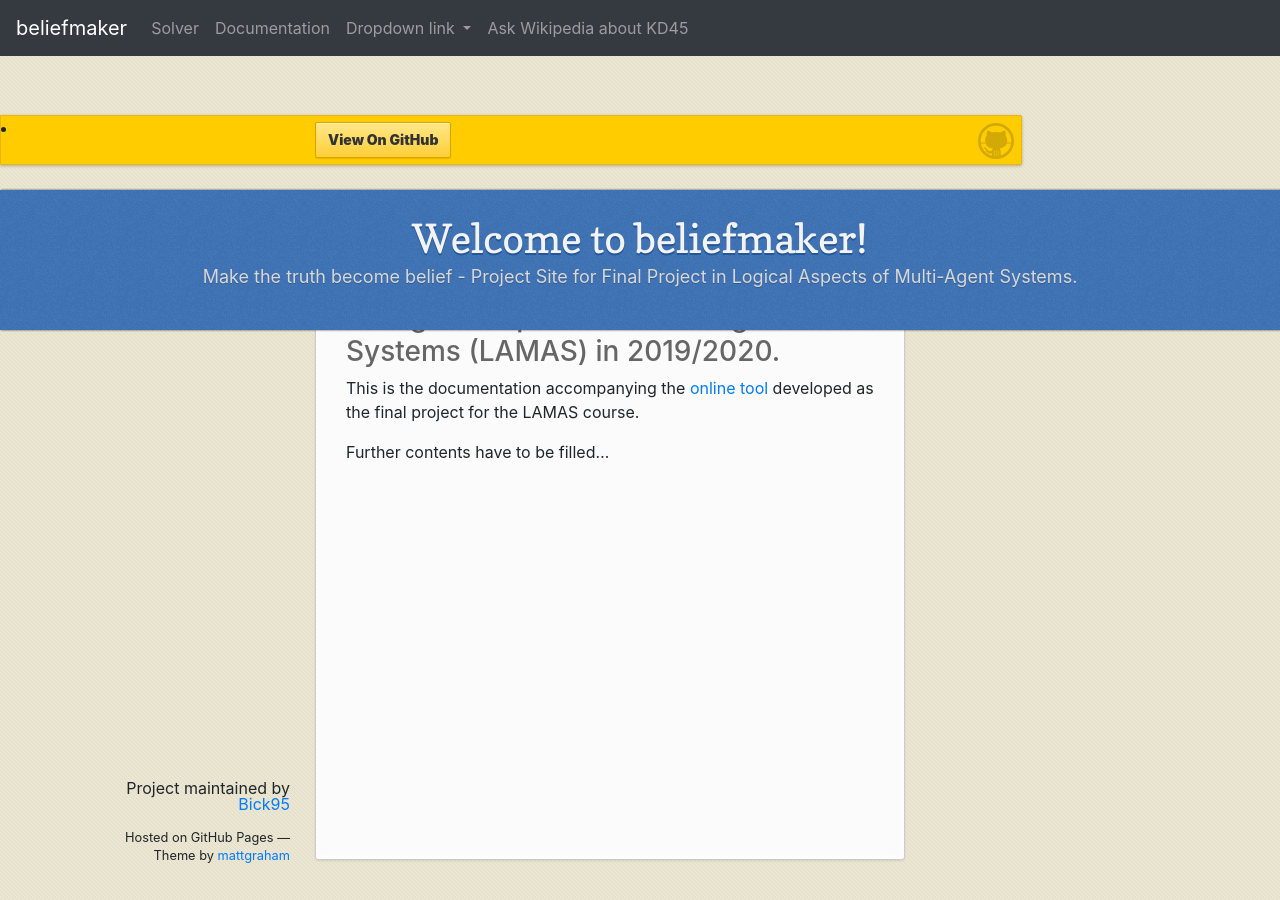
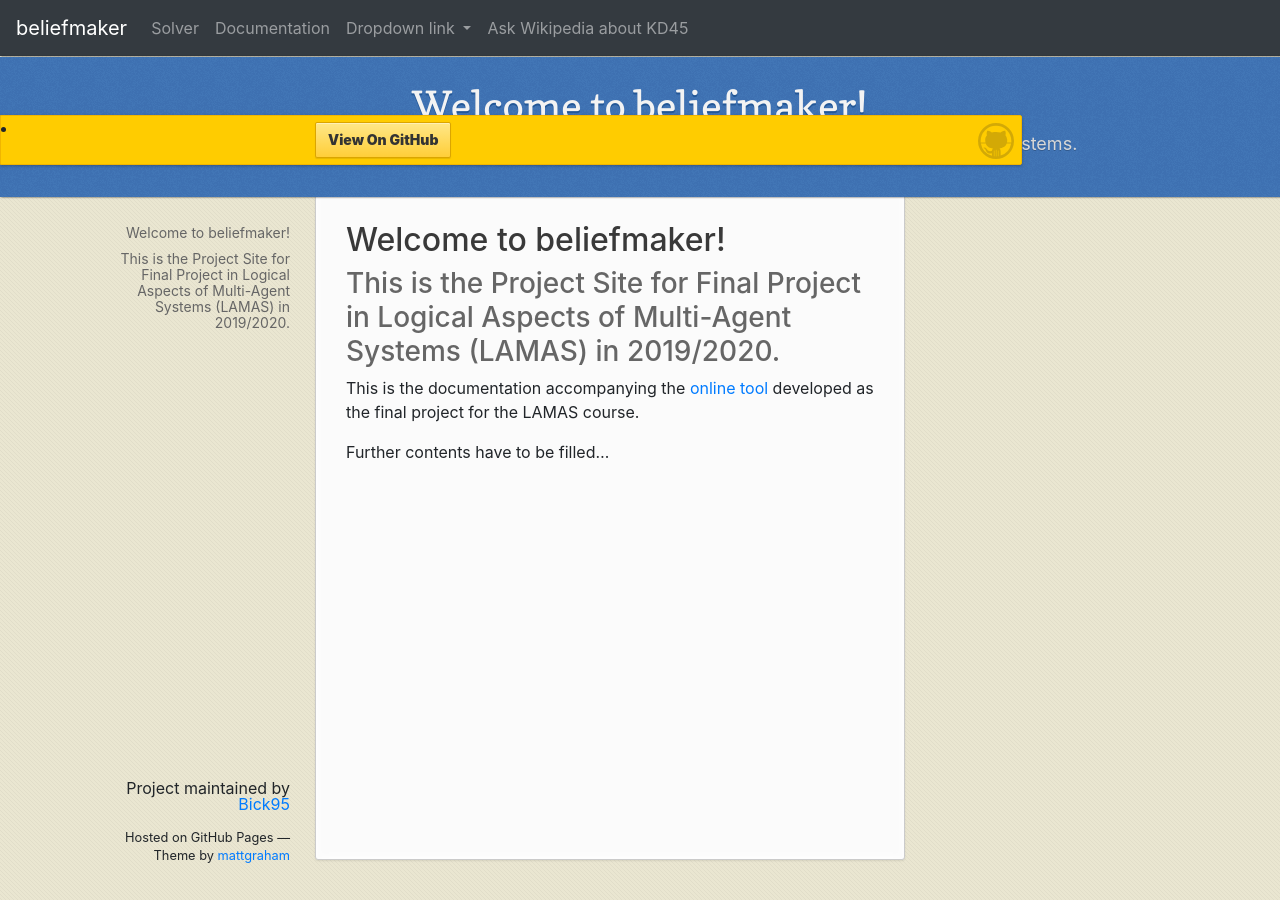
Before and after one commit to Bick95/beliefmaker, a Jekyll site: the page built from index.md, in a window 1280 px wide. Built offline with Jekyll 4.4.1, drawn with Linux system fonts in a browser that asks for light colours.

Commit message:
Adjusted header

```diff
--- a/_sass/jekyll-theme-leap-day.scss
+++ b/_sass/jekyll-theme-leap-day.scss
@@ -163,7 +163,7 @@ header {
   padding: 25px 20px 40px 20px;
   margin: 0;
   position: fixed;
-  top: 1;
+  top: 57px;
   left:0;
   right:0;
   width: 100%;
```
